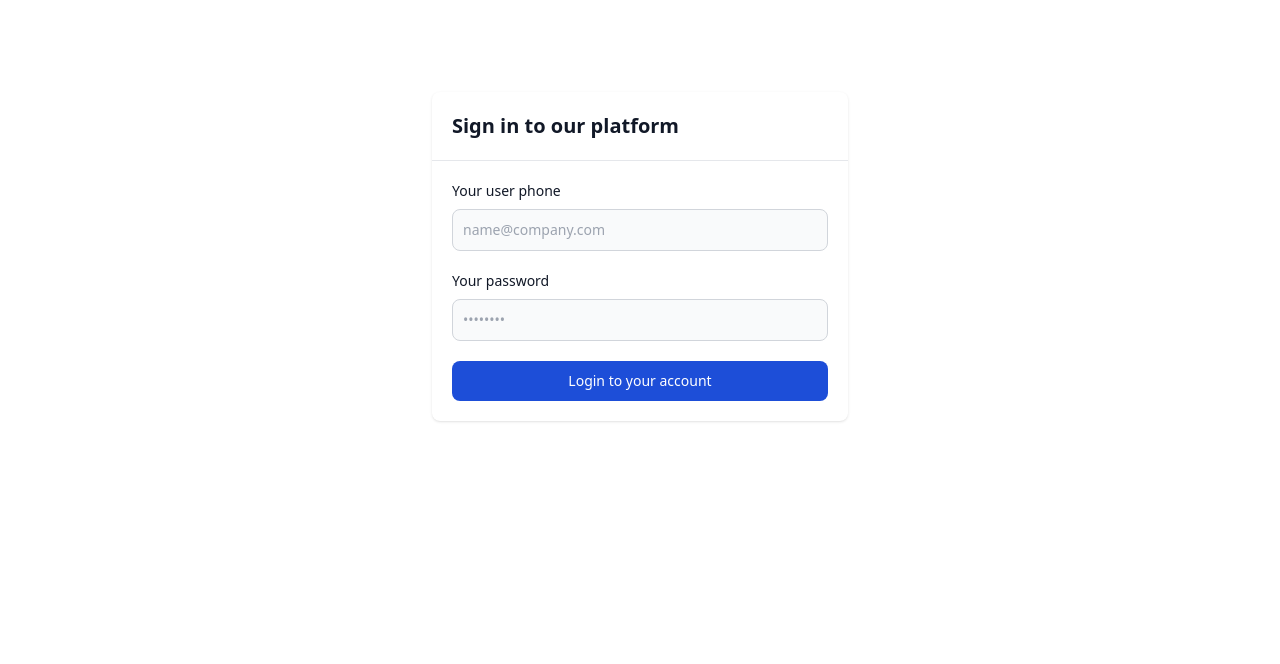
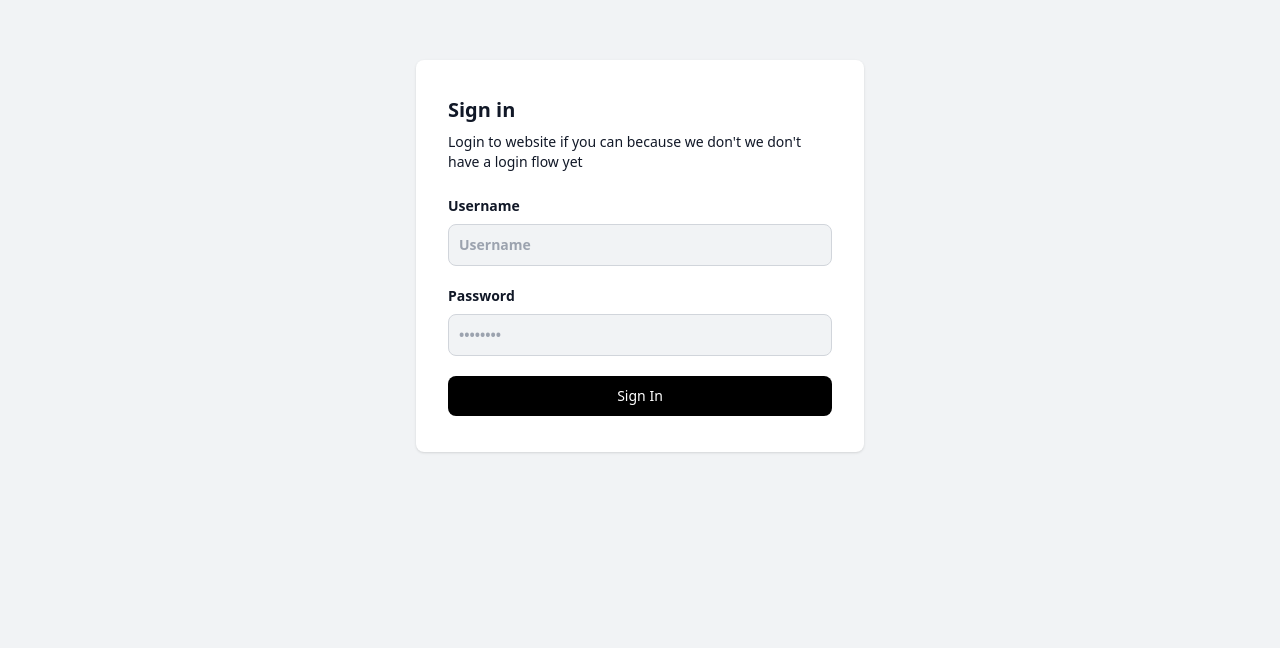
Before and after one commit to ixvadev/Sfera-stadium, a React app: page / in a window 1280 px wide. Shown: the part 136-800 px from the top of the page. Built offline with nearby package versions, Linux system fonts and the light colour scheme; the HTML template or start-up script is replaced by a standard one.

Commit message:
Login formasi bo'ldi

```diff
--- a/src/pages/auth/login.tsx
+++ b/src/pages/auth/login.tsx
@@ -48,28 +48,29 @@ const Login: React.FC = () => {
 
     return (
         <div>
-            <div id="authentication-modal" tabIndex={-1} aria-hidden="true" className="flex mx-auto  overflow-y-auto overflow-x-hidden fixed top-0 right-0 left-0 z-50 justify-center items-center w-full md:inset-0 h-[calc(100%-1rem)] max-h-full">
-                <div className="relative p-4 w-full max-w-md max-h-full">
-                    <div className="relative bg-white rounded-lg shadow dark:bg-gray-700">
-                        <div className="flex items-center justify-between p-4 md:p-5 border-b rounded-t dark:border-gray-600">
-                            <h3 className="text-xl font-semibold text-gray-900 dark:text-white">
-                                Sign in to our platform
+            <div id="authentication-modal" tabIndex={-1} aria-hidden="true" className="flex mx-auto bg-[#f1f3f5]  overflow-y-auto overflow-x-hidden fixed top-0 right-0 left-0 z-50 justify-center items-center w-full md:inset-0 h-[calc(100%-1rem)] max-h-full">
+                <div className="relative w-full max-w-md max-h-full">
+                    <div className="relative p-4 bg-[#ffffff] rounded-lg shadow">
+                        <div className="items-center justify-between px-4 pt-[20px] rounded-t dark:border-gray-600">
+                            <h3 className="text-xl font-bold text-gray-900">
+                                Sign in
                             </h3>
+                            <p className="text-sm font-medium py-2 text-gray-900">Login to website if you can because we don't we don't have a login flow yet</p>
+                        </div>
 
-                        </div>
-                        <div className="p-4 md:p-5">
+                        <div className="p-4 -md:p-5 pb-[20px]">
                             <div>
-                                <label className="block mb-2 text-sm font-medium text-gray-900 dark:text-white">Your user phone</label>
-                                <input ref={userName} type="email" name="email" id="email" className=" bg-gray-50 border border-gray-300 text-gray-900 text-sm rounded-lg focus:ring-blue-500 focus:border-blue-500 block w-full p-2.5 dark:bg-gray-600 dark:border-gray-500 dark:placeholder-gray-400 dark:text-white" placeholder="name@company.com" required />
+                                <label className="block mb-2 text-sm font-bold text-gray-900">Username</label>
+                                <input ref={userName} type="email" name="email" id="email" className=" bg-[#f1f3f5] border border-gray-300 text-gray-900 text-sm font-bold rounded-lg focus:ring-blue-500 focus:border-blue-500 block w-full p-2.5 dark:bg-[f1f3f5] dark:border-gray-500 dark:placeholder-gray-900 dark:text-[#000000]" placeholder="Username" required />
                             </div>
                             <div>
-                                <label className="mt-5 block mb-2 text-sm font-medium text-gray-900 dark:text-white">Your password</label>
-                                <input ref={parol} name="password" id="password" placeholder="••••••••" className="bg-gray-50 border border-gray-300 text-gray-900 text-sm rounded-lg focus:ring-blue-500 focus:border-blue-500 block w-full p-2.5 dark:bg-gray-600 dark:border-gray-500 dark:placeholder-gray-400 dark:text-white" required />
+                                <label className="mt-5 block mb-2 text-sm font-bold text-gray-900">Password</label>
+                                <input ref={parol} name="password" id="password" placeholder="••••••••" className="bg-[#f1f3f5] border border-gray-300 text-gray-900 text-sm font-bold rounded-lg focus:ring-blue-500 focus:border-blue-500 block w-full p-2.5 dark:bg-[f1f3f5] dark:border-gray-500 dark:placeholder-gray-900 dark:text-[#000000]" required />
                             </div>
                             <div className="flex justify-between">
 
                             </div>
-                            <button onClick={getLogin} type="submit" className="mt-5 w-full text-white bg-blue-700 hover:bg-blue-800 focus:ring-4 focus:outline-none focus:ring-blue-300 font-medium rounded-lg text-sm px-5 py-2.5 text-center dark:bg-blue-600 dark:hover:bg-blue-700 dark:focus:ring-blue-800">Login to your account</button>
+                            <button onClick={getLogin} type="submit" className="mt-5 w-full text-white bg-[#000000] focus:ring-4 focus:outline-none font-medium rounded-lg text-sm px-5 py-2.5 text-center hover:bg-[#444545]">Sign In</button>
                         </div>
                     </div>
                 </div>
```
